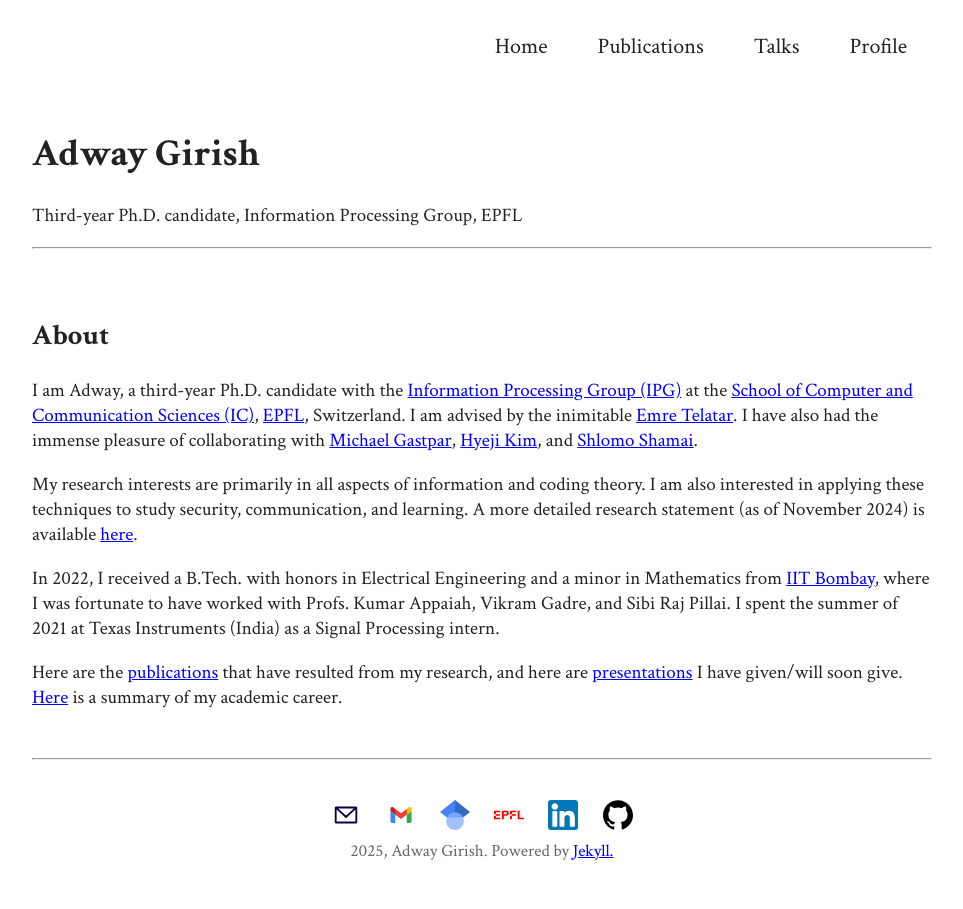
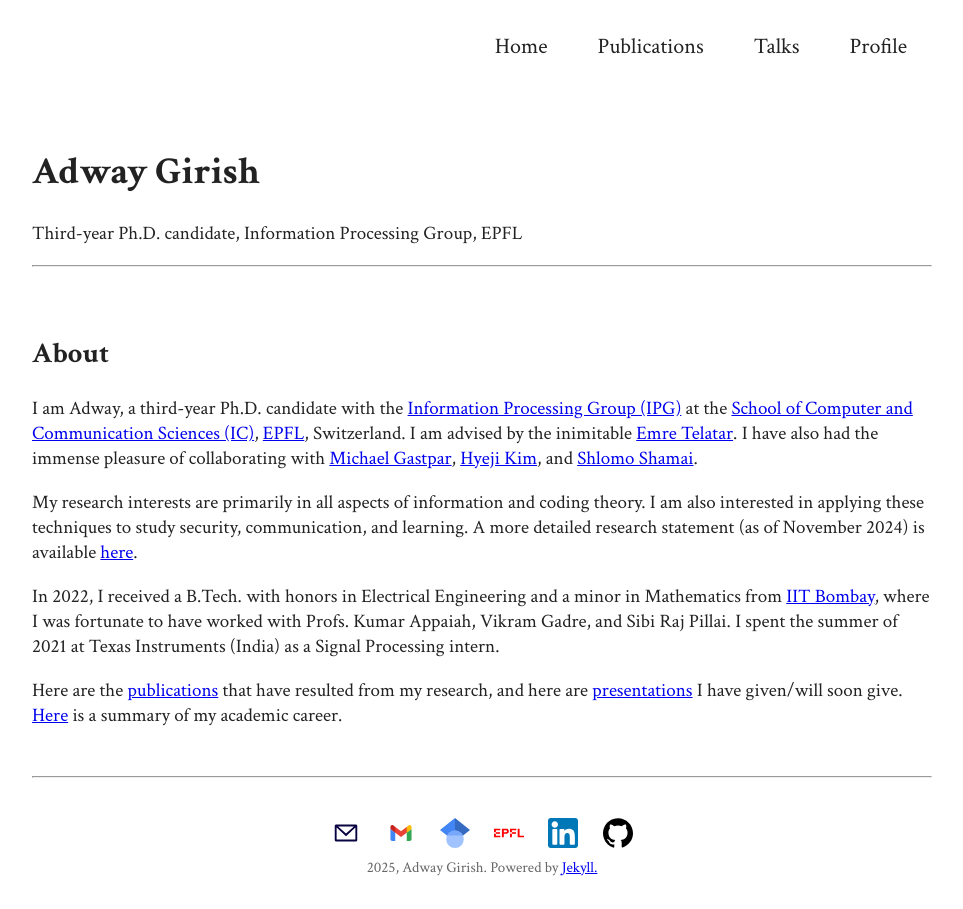
Before and after one commit to adwaygirish/adwaygirish.github.io, a Jekyll site: the page built from index.md, in a window 1280 px wide. Shown: the whole page, without its empty margins (158-1121 px from the left). Built offline with Jekyll 4.4.1, drawn with Linux system fonts in a browser that asks for light colours.

Commit message:
fixed nav bar

```diff
--- a/assets/css/style.css
+++ b/assets/css/style.css
@@ -21,16 +21,17 @@
 }
 
 /* Navigation Bar */
+
 nav {
-    background-color: transparent;
+    background-color: #fff;
     padding: 0;
     text-align: right;  /* Align content inside nav to right */
     position: sticky;
-    top: 0;
     z-index: 100;
+/*    box-shadow: 0px 5px 5px rgba(0,0,0,0.1);*/
     box-shadow: none;
     margin-bottom: 2rem; /* Add some space below the navbar */
-    height: 4vh;
+    height: 6vh;
     font-size: 17px;
 }
 
@@ -40,6 +41,9 @@
     margin: 0;
     display: flex;
     justify-content: flex-end; /* Align list items to the right */
+    flex-wrap: wrap;           /* Let items wrap on smaller screens */
+    overflow-x: auto;          /* Or allow horizontal scroll */
+    -webkit-overflow-scrolling: touch;
 }
 
 nav ul li {
@@ -58,7 +62,6 @@
     background-color: #f4f4f4;
     border-radius: 5px;
 }
-
 
 /* main text */
 .main-content {
@@ -93,7 +96,7 @@
 
 .footer-text p {
   color: #666;
-  font-size: 0.9em;
+  font-size: 15px;
   margin: 0;
 }
 
```
Also changed, not shown: index.md (+1 -1 lines).
